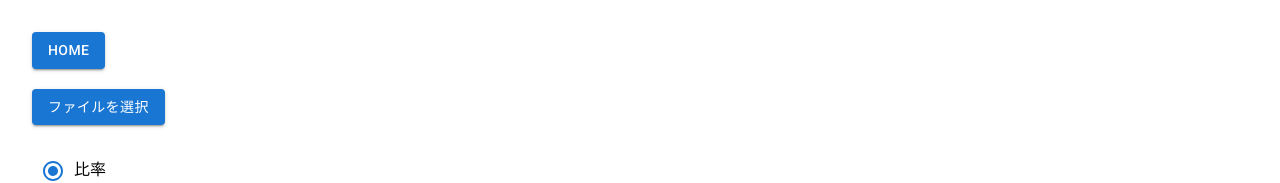
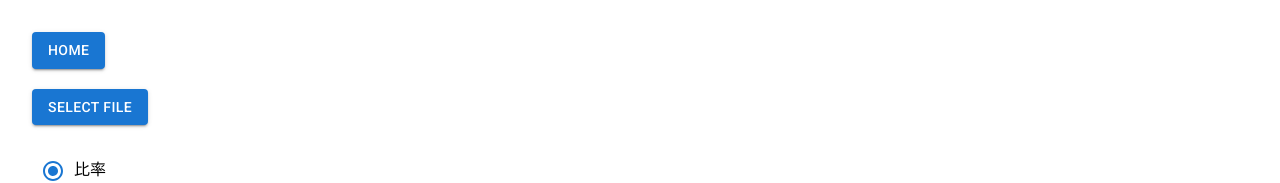
Before and after one commit to snct-ukai/webtoys, a React (Vite) app: page /image-resize in a window 1280 px wide. Shown: the top 183 px of the page. Built offline with nearby package versions, Linux system fonts and the light colour scheme.

Commit message:
update: add className props at some components

```diff
--- a/src/components/Button/FileInput.tsx
+++ b/src/components/Button/FileInput.tsx
@@ -1,14 +1,18 @@
 import {ChangeEvent, useRef} from "react";
 import FilledButton from "./FilledButton.tsx";
 
-const FileInput = (props: { onChange?: (e: ChangeEvent<HTMLInputElement>) => void, accept?: string }) => {
+const FileInput = (props: {
+  onChange?: (e: ChangeEvent<HTMLInputElement>) => void,
+  accept?: string,
+  className?: string
+}) => {
   const inputRef = useRef<HTMLInputElement>(null);
   const onClick = () => {
     inputRef.current?.click();
   }
 
   return (
-    <>
+    <div className={props.className}>
       <input
         ref={inputRef}
         type="file"
@@ -16,8 +20,8 @@ const FileInput = (props: { onChange?: (e: ChangeEvent<HTMLInputElement>) => voi
         style={{display: "none"}}
         onChange={props.onChange}
       />
-      <FilledButton onClick={onClick}>ファイルを選択</FilledButton>
-    </>
+      <FilledButton onClick={onClick}>Select File</FilledButton>
+    </div>
   )
 }
 
--- a/src/components/Button/FilledButton.tsx
+++ b/src/components/Button/FilledButton.tsx
@@ -1,7 +1,7 @@
 import MButton from "@mui/material/Button"
 
-const FilledButton = (props: { children: React.ReactNode, onClick: () => void }) => {
-  return <MButton onClick={props.onClick} variant="contained">{props.children}</MButton>
+const FilledButton = (props: { children: React.ReactNode, onClick: () => void, className?: string }) => {
+  return <MButton className={props.className} onClick={props.onClick} variant="contained">{props.children}</MButton>
 }
 
 export default FilledButton
--- a/src/components/textField.tsx
+++ b/src/components/textField.tsx
@@ -1,8 +1,12 @@
 import {TextField as TF} from "@mui/material";
 
-const TextField = (props: { value: string, onChange: React.Dispatch<React.SetStateAction<string>> }) => {
+const TextField = (props: {
+  value: string,
+  onChange: React.Dispatch<React.SetStateAction<string>>,
+  className?: string
+}) => {
   return (
-    <TF value={props.value} onChange={(e) => props.onChange(e.target.value)}/>
+    <TF className={props.className} value={props.value} onChange={(e) => props.onChange(e.target.value)}/>
   )
 }
 
```
Also changed, not shown: src/components/DropZone/DropZone.tsx (+4 -3 lines).
